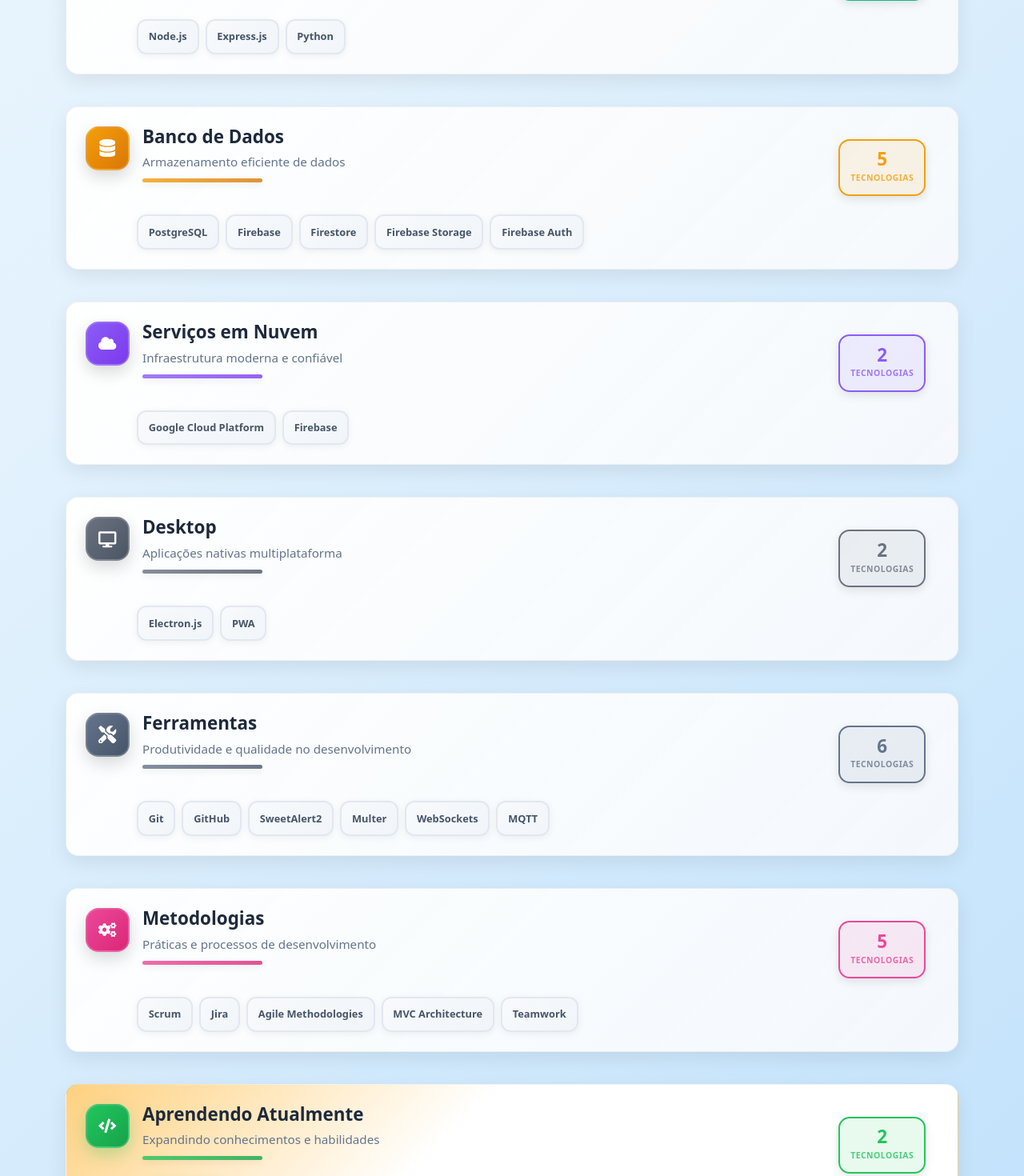
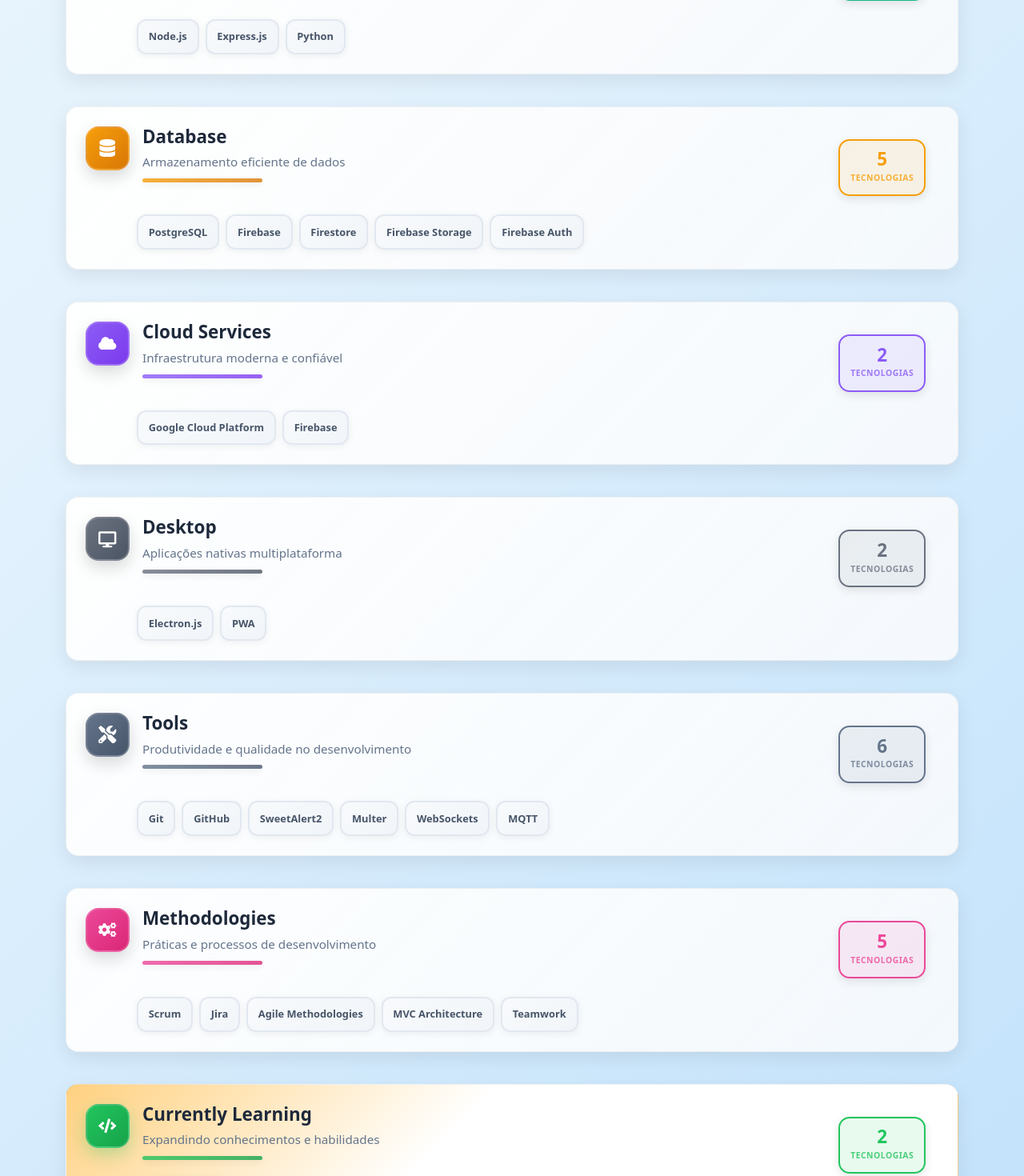
Before and after one commit to EduardoWagner03/Portfolio-Eduardo-Wagner, a React (Create React App) app in the folder frontend/: page / in a window 1280 px wide. Shown: the part 3880-5350 px from the top of the page at 80% size. Built offline with nearby package versions, Linux system fonts and the light colour scheme.

Commit message:
Novo visual

```diff
--- a/frontend/src/App.jsx
+++ b/frontend/src/App.jsx
@@ -344,15 +344,15 @@
               </div>
             </div>
 
-            {/* Skills Categories - COM CARDS */}
-            <div className="skills-categories animate-on-scroll animate-scale-in">
+            {/* Skills Categories - COM CARDS com animação sequencial controlada por JS */}
+            <div className="skills-categories animate-on-scroll">
 
               {/* Frontend Category */}
               <div className="skill-category frontend-category">
                 <div className="category-header">
                   <div className="category-icon"><FaCode /></div>
                   <div className="category-info">
-                    <h3 className="category-title">Frontend</h3>
+                    <h3 className="category-title">{t("skillsFrontend")}</h3>
                     <p className="category-subtitle">Interfaces modernas e responsivas</p>
                   </div>
                   <div className="tech-count">
@@ -378,7 +378,7 @@
                 <div className="category-header">
                   <div className="category-icon"><FaDatabase /></div>
                   <div className="category-info">
-                    <h3 className="category-title">Backend</h3>
+                    <h3 className="category-title">{t("skillsBackend")}</h3>
                     <p className="category-subtitle">APIs robustas e escaláveis</p>
                   </div>
                   <div className="tech-count">
@@ -404,7 +404,7 @@
                 <div className="category-header">
                   <div className="category-icon"><FaDatabase /></div>
                   <div className="category-info">
-                    <h3 className="category-title">Banco de Dados</h3>
+                    <h3 className="category-title">{t("skillsDatabase")}</h3>
                     <p className="category-subtitle">Armazenamento eficiente de dados</p>
                   </div>
                   <div className="tech-count">
@@ -430,7 +430,7 @@
                 <div className="category-header">
                   <div className="category-icon"><FaCloud /></div>
                   <div className="category-info">
-                    <h3 className="category-title">Serviços em Nuvem</h3>
+                    <h3 className="category-title">{t("skillsCloud")}</h3>
                     <p className="category-subtitle">Infraestrutura moderna e confiável</p>
                   </div>
                   <div className="tech-count">
@@ -456,7 +456,7 @@
                 <div className="category-header">
                   <div className="category-icon"><FaDesktop /></div>
                   <div className="category-info">
-                    <h3 className="category-title">Desktop</h3>
+                    <h3 className="category-title">{t("skillsDesktop")}</h3>
                     <p className="category-subtitle">Aplicações nativas multiplataforma</p>
                   </div>
                   <div className="tech-count">
@@ -482,7 +482,7 @@
                 <div className="category-header">
                   <div className="category-icon"><FaTools /></div>
                   <div className="category-info">
-                    <h3 className="category-title">Ferramentas</h3>
+                    <h3 className="category-title">{t("skillsTools")}</h3>
                     <p className="category-subtitle">Produtividade e qualidade no desenvolvimento</p>
                   </div>
                   <div className="tech-count">
@@ -508,7 +508,7 @@
                 <div className="category-header">
                   <div className="category-icon"><FaCogs /></div>
                   <div className="category-info">
-                    <h3 className="category-title">Metodologias</h3>
+                    <h3 className="category-title">{t("skillsMethodologies")}</h3>
                     <p className="category-subtitle">Práticas e processos de desenvolvimento</p>
                   </div>
                   <div className="tech-count">
@@ -534,7 +534,7 @@
                 <div className="category-header">
                   <div className="category-icon learning-icon"><FaCode /></div>
                   <div className="category-info">
-                    <h3 className="category-title">Aprendendo Atualmente</h3>
+                    <h3 className="category-title">{t("skillsLearning")}</h3>
                     <p className="category-subtitle">Expandindo conhecimentos e habilidades</p>
                     <div className="learning-status">
                       <span className="status-badge">Em Progresso</span>
@@ -581,25 +581,46 @@
         </section>
 
         {/* 4. Projetos com Animações */}
-        <section id="projects" className="projects-section section-gradient parallax-container" >
+        <section id="projects" className="projects-section section-gradient parallax-container">
           <div className="container">
             <div className="section-header text-center mb-5 animate-on-scroll animate-fade-in">
-              <span className="section-badge" style={{ display: "inline-flex", alignItems: "center", gap: "0.5rem", backdropFilter: 'blur(10px)', borderRadius: '2rem', padding: '0.8rem 1.5rem' }} > <FaCode className="svg-icon-animated"
-                  style={{ color: "#fff", verticalAlign: "middle", fontSize: "1.1em", }} />
+              <span
+                className="section-badge"
+                style={{  display: "inline-flex",  alignItems: "center", gap: "0.5rem",  backdropFilter: 'blur(10px)',  borderRadius: '2rem',  padding: '0.8rem 1.5rem'  }} >
+                <FaCode  className="svg-icon-animated" style={{  color: "#fff",  verticalAlign: "middle",  fontSize: "1.1em"  }} />
                 {t("projectsBadge")}
               </span>
-              <h2 className="section-title" style={{ color: '#263799', fontSize: '3rem', fontWeight: 'bold', textShadow: '0 4px 8px rgba(0,0,0,0.3)' }}>{t("projectsTitle")}</h2>
-              <p className="section-subtitle" style={{ color: '#3f4245', fontSize: '1.2rem' }}>{t("projectsSubtitle")}</p>
+              <h2
+                className="section-title"  style={{  color: '#263799',  fontSize: '3rem',  fontWeight: 'bold',  textShadow: '0 4px 8px rgba(0,0,0,0.3)'  }} >
+                {t("projectsTitle")}
+              </h2>
+              <p
+                className="section-subtitle"
+                style={{  color: '#3f4245',  fontSize: '1.2rem'  }} >
+                {t("projectsSubtitle")}
+              </p>
             </div>
-            <div className="projects-grid animate-on-scroll animate-scale-in">
+
+            <div className="projects-grid animate-on-scroll">
               <div className="row g-4">
-                {projects.map((project, index) => (
-                  <div key={index} className="col-lg-4 col-md-6">
+                {projects.map((project, index) => {
+                  // Determinar a direção da animação baseado no índice
+                  const getAnimationClass = (index) => {
+                    if (index % 3 === 0) return 'animate-slide-left';
+                    if (index % 3 === 1) return 'animate-fade-in';
+                    return 'animate-slide-right';
+                  };
+
+                  return (
+                    <div
+                      key={index}
+                      className={`col-lg-4 col-md-6 animate-on-scroll ${getAnimationClass(index)}`}
+                      style={{ animationDelay: `${index * 0.2}s` }} >
                       <div className="project-card-modern smooth-transition">
                         <div className="project-image">
-                        <img src={project.image || "/placeholder.svg"} alt={project.title} />
+                          <img  src={project.image || "/placeholder.svg"}  alt={project.title}  />
                           <div className="project-overlay">
-                          <button className="btn btn-primary btn-sm smooth-transition" onClick={() => handleProjectClick(project)} >
+                            <button  className="btn btn-primary btn-sm smooth-transition"  onClick={() => handleProjectClick(project)} >
                               <FaExternalLinkAlt className="me-1 svg-icon-animated" />
                               {t("projectsDetailsBtn")}
                             </button>
@@ -608,7 +629,8 @@
                         <div className="project-content">
                           <div className="project-header">
                             <h5 className="project-title">{project.title}</h5>
-                          <span className={`project-status status-${project.status
+                            <span
+                              className={`project-status status-${project.status
                                 .toLowerCase()
                                 .replace(" ", "-")} smooth-transition`} >
                               {project.status}
@@ -620,7 +642,8 @@
                         </div>
                       </div>
                     </div>
-                ))}
+                  )
+                })}
               </div>
             </div>
           </div>
--- a/frontend/src/styles/index.css
+++ b/frontend/src/styles/index.css
@@ -2131,3 +2131,62 @@
 .evolving-badge:hover::before {
   left: 100%;
 }
+
+/* Animação sequencial para as categorias de skills - CORRIGIDO */
+.skills-categories .skill-category {
+  opacity: 1 !important;
+  /* Força visibilidade inicial */
+  transform: translateY(0) !important;
+  /* Remove transformação inicial */
+  animation: none !important;
+  animation-play-state: initial !important;
+  animation-delay: initial !important;
+  transition: none !important;
+}
+
+/* Quando o elemento pai entra na viewport, ativa as animações sequenciais */
+.skills-categories.animate-in .skill-category {
+  opacity: 1;
+  transform: translateY(0);
+}
+
+/* Delays específicos para cada categoria - AUMENTADOS para ser mais visível */
+.skills-categories.animate-in .skill-category.show-card {
+  opacity: 1;
+  transform: translateY(0);
+}
+
+.skills-categories.animate-in .backend-category {
+  transition-delay: 0.4s;
+}
+
+.skills-categories.animate-in .database-category {
+  transition-delay: 0.6s;
+}
+
+.skills-categories.animate-in .cloud-category {
+  transition-delay: 0.8s;
+}
+
+.skills-categories.animate-in .desktop-category {
+  transition-delay: 1.0s;
+}
+
+.skills-categories.animate-in .tools-category {
+  transition-delay: 1.2s;
+}
+
+.skills-categories.animate-in .methodologies-category {
+  transition-delay: 1.4s;
+}
+
+.skills-categories.animate-in .learning-category {
+  transition-delay: 1.6s;
+}
+
+/* Remove as animações CSS conflitantes */
+.skills-categories .skill-category {
+  opacity: 0;
+  transform: translateY(30px);
+  transition: opacity 0.8s ease-out, transform 0.8s ease-out;
+}
```
Also changed, not shown: frontend/src/components/ScrollAnimations.jsx (+40 -3 lines), frontend/src/styles/animations.css (+92 -0 lines). Lines whose indentation alone changed are shown as unchanged.
